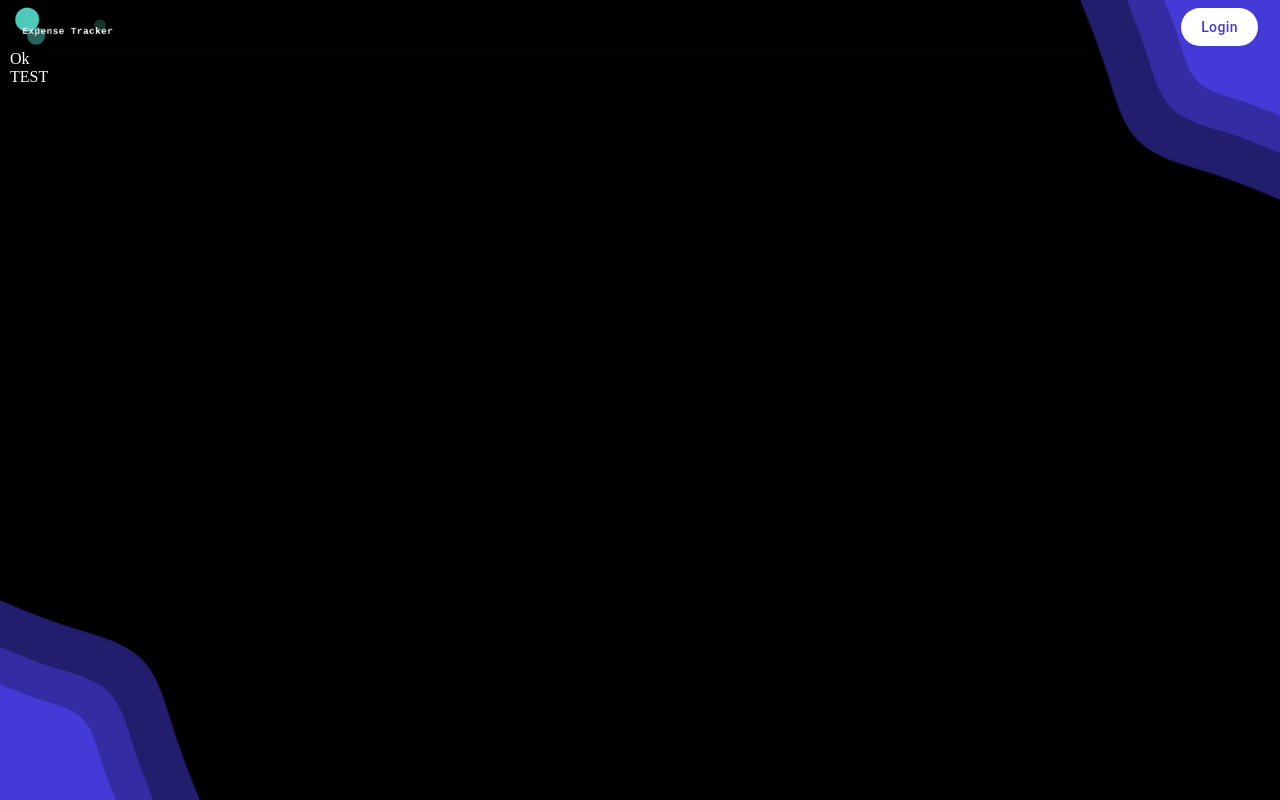
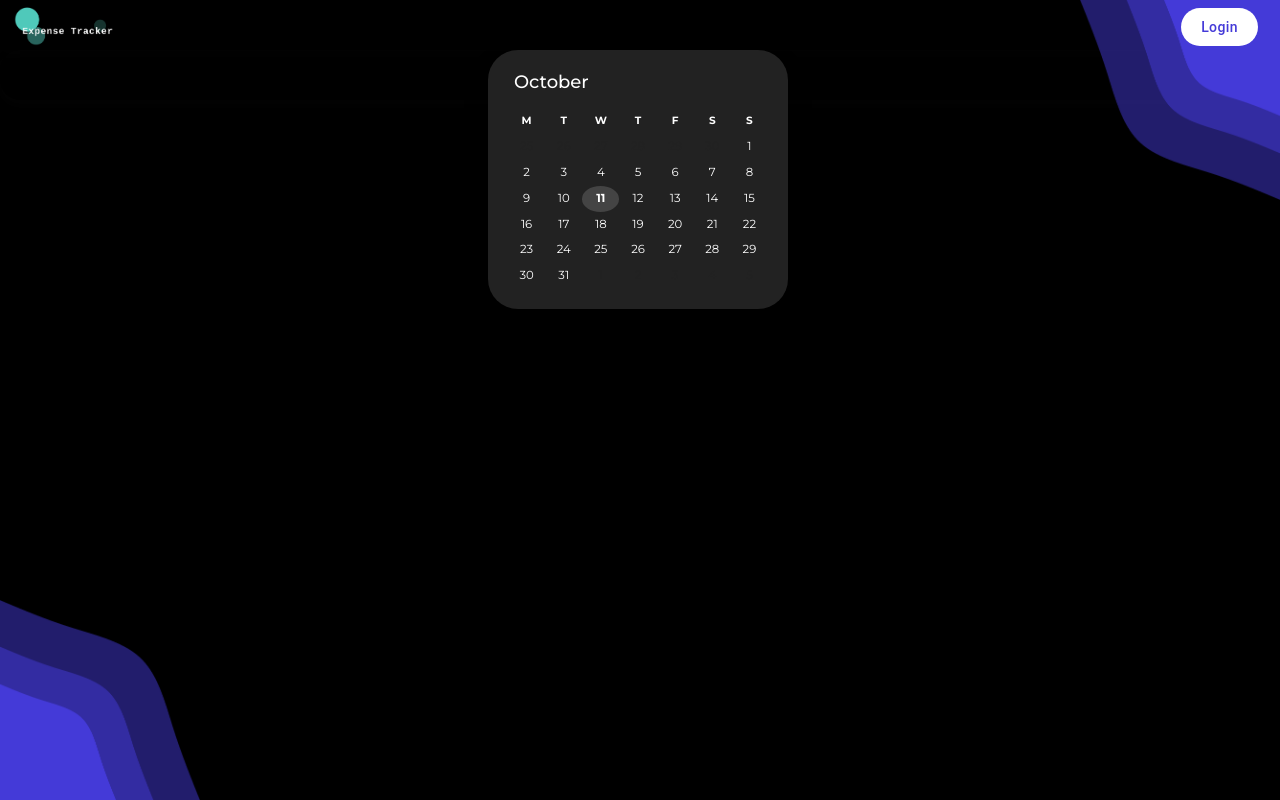
Before and after one commit to Expenses-tracker-app/frontend, a React (Create React App) app: page / in a window 1280 px wide. Built offline with nearby package versions, Linux system fonts and the light colour scheme.

Commit message:
added Calendar

```diff
--- a/package.json
+++ b/package.json
@@ -21,6 +21,7 @@
     "postcss": "^8.4.31",
     "prop-types": "^15.8.1",
     "react": "^18.2.0",
+    "react-calendar": "^4.6.1",
     "react-dom": "^18.2.0",
     "react-i18next": "^13.2.2",
     "react-router-dom": "^6.16.0",
--- /dev/null
+++ b/src/components/common/Calendar.js
@@ -0,0 +1,42 @@
+import React, { useState } from 'react';
+import { styled } from '@mui/material';
+import Calendar from 'react-calendar';
+import 'react-calendar/dist/Calendar.css';
+
+import '../../styles/calendarStyles.css';
+
+// Styles
+
+const CustomCalendar = styled(Calendar)({
+  width: '300px' /* Sets the width of the calendar */,
+  backgroundColor: '#222222' /* Background color of the calendar */,
+  color: 'white' /* Text color */,
+  borderRadius: '30px' /* Rounded corners of the calendar */,
+  boxShadow: '0 12px 24px rgba(0, 0, 0, 0.2)' /* Adds a shadow to the calendar */,
+  border: 'none',
+  margin: 'auto',
+  padding: '20px',
+  fontFamily: 'Montserrat',
+  fontSize: '14px'
+});
+
+export const MCalendar = () => {
+  const [date, setDate] = useState(new Date());
+
+  return (
+    <div className="app">
+      <div className="calendar-container">
+        <CustomCalendar
+          onChange={setDate}
+          value={date}
+          locale="en"
+          formatShortWeekday={(locale, date) =>
+            date.toLocaleDateString(locale, { weekday: 'narrow' })
+          }
+          formatMonth={(locale, date) => date.toLocaleDateString(locale, { month: 'long' })} // Display only the month name in the navigation label
+          formatMonthYear={(locale, date) => date.toLocaleDateString(locale, { month: 'long' })} // Display only the month name
+        />
+      </div>
+    </div>
+  );
+};
--- a/src/components/common/ExpenseItem.js
+++ b/src/components/common/ExpenseItem.js
@@ -1,34 +1,30 @@
 import React from 'react';
 import PropTypes from 'prop-types';
 
-import {
-    styled,
-    ListItemButton,
-    Typography
-} from '@mui/material';
+import { styled, ListItemButton, Typography } from '@mui/material';
 
 const StyledListItemButton = styled(ListItemButton)(({ theme }) => ({
   background: theme.palette.secondary.main,
   display: 'flex',
-    justifyContent: 'space-between',
+  justifyContent: 'space-between'
 }));
 
 const StyledNameText = styled('div')(({ theme }) => ({
   '&': {
-        color: theme.palette.text.primary,
-    },
+    color: theme.palette.text.primary
+  }
 }));
 
 const StyledTimestampText = styled('div')(({ theme }) => ({
   '&': {
-        color: theme.palette.text.secondary,
-    },
+    color: theme.palette.text.secondary
+  }
 }));
 
 const StyledAmountText = styled('div')(({ theme }) => ({
   '&': {
-        color: theme.palette.primary.green,
-    },
+    color: theme.palette.primary.green
+  }
 }));
 
 const ExpenseItem = ({ name, timestamp, amount }) => {
@@ -55,7 +51,7 @@ const ExpenseItem = ({ name, timestamp, amount }) => {
 ExpenseItem.propTypes = {
   name: PropTypes.string.isRequired,
   timestamp: PropTypes.string.isRequired,
-    amount: PropTypes.string.isRequired,
+  amount: PropTypes.string.isRequired
 };
 
 export default ExpenseItem;
--- a/src/components/common/TotalBalanceItem.js
+++ b/src/components/common/TotalBalanceItem.js
@@ -2,11 +2,7 @@ import React from 'react';
 import PropTypes from 'prop-types';
 import { useTranslation } from 'react-i18next';
 
-import {
-    styled,
-    Typography,
-    Container
-} from '@mui/material';
+import { styled, Typography, Container } from '@mui/material';
 
 const Wrapper = styled(Container)(() => ({
   display: 'flex',
@@ -14,26 +10,25 @@ const Wrapper = styled(Container)(() => ({
   alignItems: 'left',
   justifyContent: 'center',
   height: '100px',
-  width: '100%',
+  width: '100%'
 }));
-
 
 const StyledTotalBalanceText = styled('div')(({ theme }) => ({
   '&': {
-      color: theme.palette.text.secondary,
-  },
+    color: theme.palette.text.secondary
+  }
 }));
 
 const StyledAmountText = styled('div')(({ theme }) => ({
   '&': {
-      color: theme.palette.text.primary,
-  },
+    color: theme.palette.text.primary
+  }
 }));
 
 const StyledPercentageText = styled('div')(({ theme }) => ({
   '&': {
-      color: theme.palette.primary.green,
-  },
+    color: theme.palette.primary.green
+  }
 }));
 
 const TotalBalanceItem = ({ amount, percentage }) => {
@@ -58,7 +53,7 @@ const TotalBalanceItem = ({ amount, percentage }) => {
 
 TotalBalanceItem.propTypes = {
   amount: PropTypes.string.isRequired,
-  percentage: PropTypes.string.isRequired,
+  percentage: PropTypes.string.isRequired
 };
 
 export default TotalBalanceItem;
--- a/src/components/layout/Layout.js
+++ b/src/components/layout/Layout.js
@@ -8,7 +8,7 @@ export const Layout = () => {
     <>
       <LayoutContainer>
         <LowerLeftWave size="200px" />
-        <UpperRightWave size="200px"/>
+        <UpperRightWave size="200px" />
         <Header />
         <Outlet />
       </LayoutContainer>
--- a/src/components/layout/LayoutStyles.jsx
+++ b/src/components/layout/LayoutStyles.jsx
@@ -10,14 +10,14 @@ export const ImageWave = styled('div')(() => ({
   position: 'absolute',
   background: `url(${purpleWaveImage})`, // Use the wave image as the background
   backgroundSize: 'cover',
-  backgroundRepeat: 'no-repeat',
+  backgroundRepeat: 'no-repeat'
 }));
 
 export const LowerLeftWave = styled(ImageWave)(({ size }) => ({
   bottom: 0,
   left: 0,
   width: size || '100px',
-  height: size || '100px',
+  height: size || '100px'
 }));
 
 export const UpperRightWave = styled(ImageWave)(({ size }) => ({
--- a/src/components/pages/LandingPage.js
+++ b/src/components/pages/LandingPage.js
@@ -1,6 +1,8 @@
 import React from 'react';
-import { useTranslation } from 'react-i18next';
 import { Grid, styled } from '@mui/material';
+import 'react-calendar/dist/Calendar.css';
+import { MCalendar } from '../../components/common/Calendar';
+import '../../styles/calendarStyles.css';
 
 // Styles
 const Wrapper = styled(Grid)(({ theme }) => ({
@@ -8,17 +10,15 @@ const Wrapper = styled(Grid)(({ theme }) => ({
   height: '50px',
   boxShadow: theme.shadows[2],
   justifyContent: 'space-between',
-  color: theme.palette.primary.main
+  color: theme.palette.primary.main,
+  borderRadius: '20px'
 }));
 
 export const LandingPage = () => {
-  const { t } = useTranslation();
-
   return (
     <>
       <Wrapper>
-        {t('common.ok')}
-        <div>TEST</div>
+        <MCalendar />
       </Wrapper>
     </>
   );
--- /dev/null
+++ b/src/styles/calendarStyles.css
@@ -0,0 +1,52 @@
+/* Hide the navigation buttons */
+.react-calendar__navigation__arrow,
+.react-calendar__navigation__prev-button {
+  display: none;
+}
+
+/* the name of the month will be white */
+.react-calendar__navigation__label {
+  color: white;
+  font-family: Montserrat;
+}
+.react-calendar__navigation {
+  height: fit-content;
+}
+.react-calendar__navigation__label {
+  pointer-events: none;
+  font-size: 18px;
+  font-weight: 500;
+  text-align: left;
+}
+
+.react-calendar__tile {
+  color: white;
+  height: fit-content;
+  padding: 5px;
+}
+
+.react-calendar__month-view__days__day--neighboringMonth {
+  color: #222222;
+  pointer-events: none;
+}
+
+/* Styles for abbreviations with title attribute */
+abbr[title] {
+  text-decoration: none; /* Removes the underline for abbreviations with title */
+}
+
+/* Styles for enabled calendar tiles (days) on hover or focus */
+.react-calendar__tile:enabled:hover,
+.react-calendar__tile:enabled:focus {
+  background: #222222; /* Background color for enabled tiles on hover/focus */
+  pointer-events: none;
+}
+
+/* Styles for the current day */
+.react-calendar__tile--now {
+  background: #444444; /* Background color for the current day */
+  border-radius: 50%; /* Rounded corners for the current day */
+  font-weight: 700; /* Sets the text weight to bold */
+  margin-left: 15px;
+  width: 10px;
+}
```
Also changed, not shown: src/components/pages/MyExpensesPage.js (+7 -19 lines), src/data/Expense.js (indentation only), 1 other file (tests, documents, lock files or other folders). Lines whose indentation alone changed are shown as unchanged.
